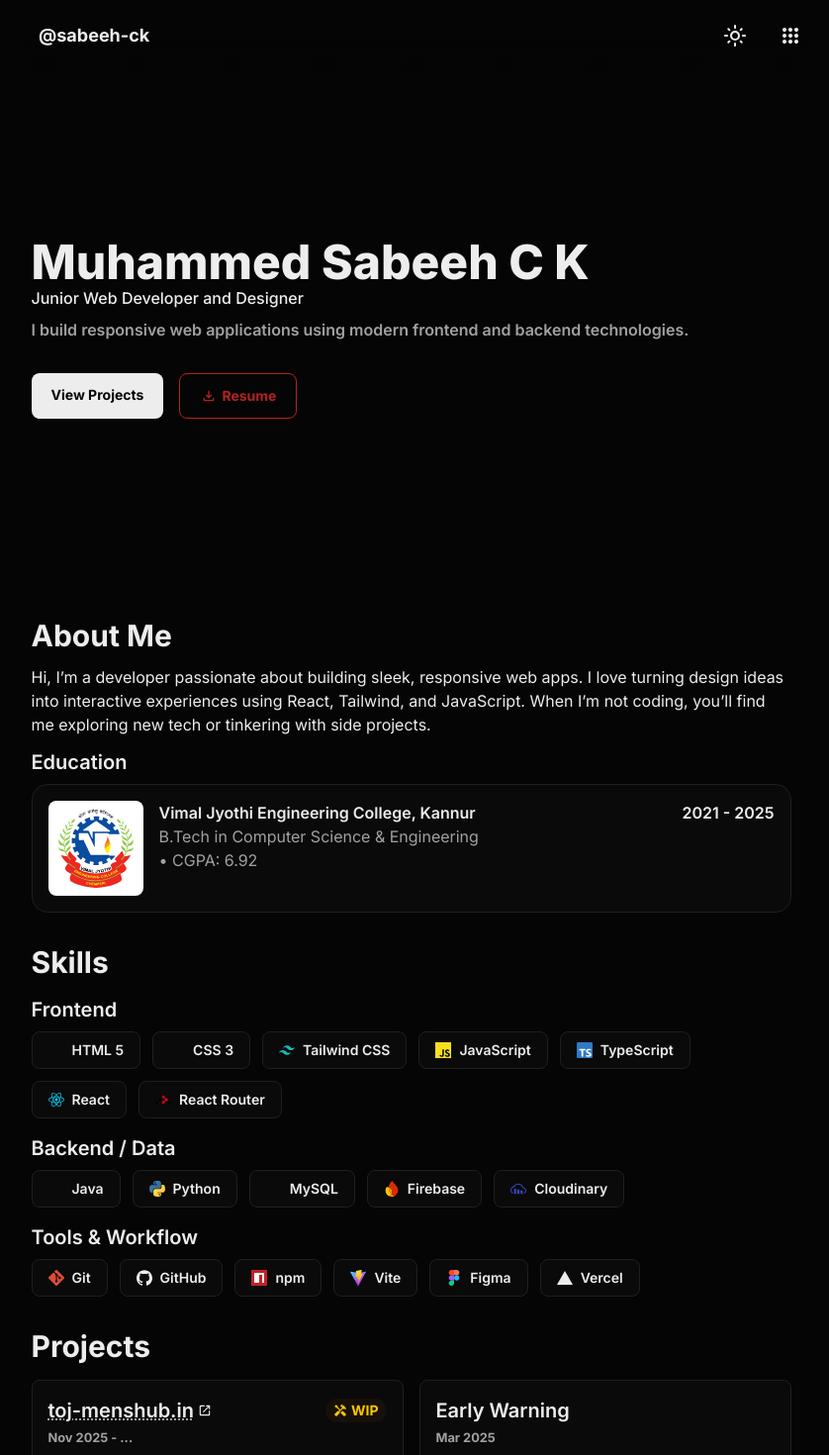
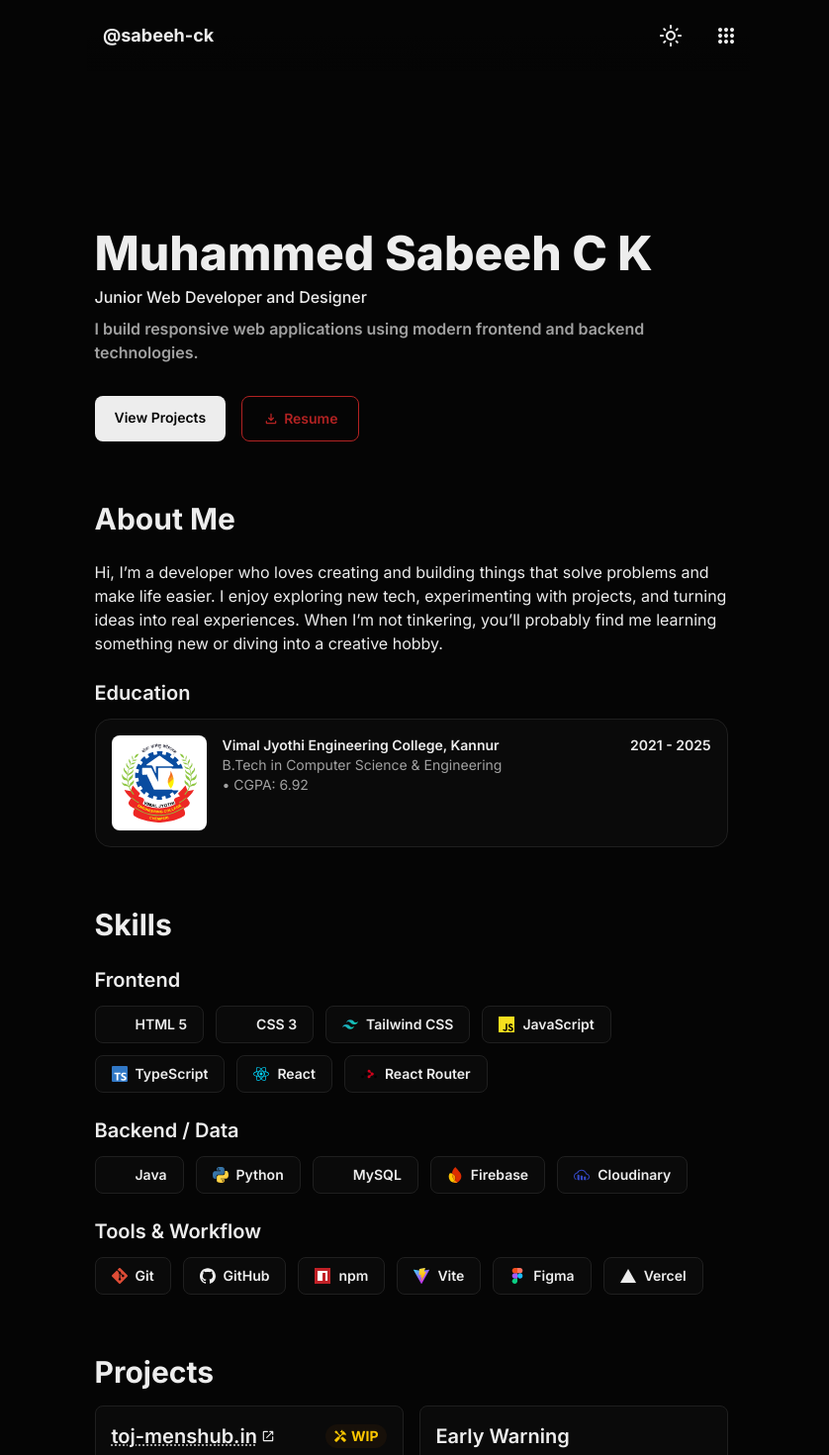
Before and after one commit to sabeeh-ck/my-portfolio, a React (Vite) app: page / in a window 1280 px wide. Shown: the top 1470 px of the page at 99% size, without its empty margins (217-1055 px from the left). Built offline with nearby package versions, Linux system fonts and the light colour scheme; some icons are missing.

Commit message:
Commit 19.1 layout adjustments

```diff
--- a/src/components/Header.tsx
+++ b/src/components/Header.tsx
@@ -49,7 +49,7 @@ export default function Header({ darkMode, toggleDarkMode }: HeaderProps) {
         <>
             <header className="fixed inset-x-0 top-0 z-500 flex flex-col items-center">
                 <section
-                    className={`fixed z-500 flex w-full max-w-200 items-center ${headerGradient} px-2 py-3 md:px-8 lg:mx-auto lg:px-0`}
+                    className={`fixed z-500 flex w-full max-w-167.5 items-center ${headerGradient} px-2 py-3 md:px-0`}
                 >
                     <div className="flex-1">
                         <a
@@ -73,9 +73,12 @@ export default function Header({ darkMode, toggleDarkMode }: HeaderProps) {
                     </div>
                 </section>
                 <nav
-                    className={`bg-bg transition-top fixed z-350 flex h-full w-full max-w-200 flex-col items-start justify-center gap-6 px-6 duration-500 ease-in-out ${nav ? 'translate-y-0' : '-translate-y-full'} `}
+                    className={`bg-bg fixed z-350 h-full w-full max-w-2xl px-6 md:px-4 ${nav ? 'pointer-events-auto opacity-100' : 'pointer-events-none opacity-0'} transition-opacity duration-500 ease-in-out`}
                 >
-                    <ul className="flex w-full flex-col gap-5 text-6xl font-bold">
+                    <div
+                        className={`flex h-full flex-col items-start justify-center gap-6 ${nav ? 'translate-y-0 delay-200' : '-translate-y-full'} transition-transform duration-500 ease-in-out`}
+                    >
+                        <ul className="flex w-full flex-col gap-5 text-6xl font-semibold">
                             {navLinks.map((link) => (
                                 <li key={link.name} className="cursor-pointer">
                                     <a href={link.href} onClick={closeNav}>
@@ -92,6 +95,7 @@ export default function Header({ darkMode, toggleDarkMode }: HeaderProps) {
                             />
                             Resume
                         </button>
+                    </div>
                 </nav>
             </header>
         </>
--- a/src/components/home/About.tsx
+++ b/src/components/home/About.tsx
@@ -1,26 +1,27 @@
 import vjecLogo from '../../assets/vjecLogo.svg'
 
 const About = () => (
-    <section id="about" className="flex scroll-mt-20 flex-col gap-3">
+    <section id="about" className="flex scroll-mt-20 flex-col gap-6">
         <h2>About Me</h2>
-        <p className="text-sm md:text-base">
-            Hi, I’m a developer passionate about building sleek, responsive web
-            apps. I love turning design ideas into interactive experiences using
-            React, Tailwind, and JavaScript. When I’m not coding, you’ll find me
-            exploring new tech or tinkering with side projects.
+        <p>
+            Hi, I’m a developer who loves creating and building things that
+            solve problems and make life easier. I enjoy exploring new tech,
+            experimenting with projects, and turning ideas into real
+            experiences. When I’m not tinkering, you’ll probably find me
+            learning something new or diving into a creative hobby.
         </p>
-        <article className="flex flex-col gap-2">
+        <article className="flex flex-col gap-3">
             <h3>Education</h3>
             <div className="border-border bg-surface flex items-start gap-2 rounded-2xl border p-2 md:gap-4 md:p-4">
                 <div className="h-16 w-16 rounded-lg bg-white md:h-24 md:w-24">
                     <img className="p-2" src={vjecLogo} alt="" />
                 </div>
                 <div className="flex-1">
-                    <div className="flex w-full flex-wrap justify-between text-sm font-semibold md:text-base">
+                    <div className="flex w-full flex-wrap justify-between text-sm font-semibold">
                         <p>Vimal Jyothi Engineering College, Kannur</p>
                         <p>2021 - 2025</p>
                     </div>
-                    <div className="text-textmute text-sm md:text-base">
+                    <div className="text-textmute text-sm">
                         <p>B.Tech in Computer Science & Engineering</p>
                         <p>• CGPA: 6.92</p>
                     </div>
--- a/src/components/home/ActionButton.tsx
+++ b/src/components/home/ActionButton.tsx
@@ -11,7 +11,7 @@ const ActionButton = ({ icon, href, variant }: ActionButtonProp) => {
         'flex items-center gap-1 rounded-lg border px-3 py-2 text-xs font-semibold md:text-sm'
 
     const variantClasses = {
-        visit: 'hover:bg-text/80 border-text bg-text text-bg',
+        visit: 'hover:bg-text/80  bg-text text-bg',
         repo: 'border-text hover:bg-text/10',
         private: 'text-textmute bg-border border-border',
     }
--- a/src/components/home/Hero.tsx
+++ b/src/components/home/Hero.tsx
@@ -1,19 +1,20 @@
 import { Icon } from '@iconify/react'
 
 const Hero = () => (
-    <section
-        id="hero"
-        className="flex min-h-[65vh] flex-col justify-center gap-8"
-    >
-        <div>
+    <section id="hero" className="mt-40 flex flex-col justify-center gap-8">
+        <div className="flex flex-col gap-2">
             <h1>Muhammed Sabeeh C K</h1>
-            <p className="font-medium">Junior Web Developer and Designer</p>
-            <p className="text-textmute mt-2 text-sm font-semibold md:text-base">
-                I build responsive web applications using modern frontend and
-                backend technologies.
+            <p className="text-base font-medium">
+                Junior Web Developer and Designer
             </p>
+            <div className="text-textmute flex flex-col gap-2 text-sm font-semibold md:text-base">
+                <p>
+                    I build responsive web applications using modern frontend
+                    and backend technologies.
+                </p>
+            </div>
         </div>
-        <div className="flex gap-4 text-xs font-bold md:text-sm">
+        <div className="flex gap-4 text-xs font-semibold md:text-sm">
             <a
                 className="button bg-text focus:bg-textmute hover:bg-text/80 text-bg p-2"
                 href="#projects"
--- a/src/components/home/ProjectCard.tsx
+++ b/src/components/home/ProjectCard.tsx
@@ -83,7 +83,7 @@ const ProjectCard = ({ project }: Props) => {
                     {project.description}
                 </p>
             </div>
-            <div className="flex gap-2 self-start">
+            <div className="flex gap-3 self-start">
                 {project.link && (
                     <ActionButton
                         variant="visit"
--- a/src/components/home/Skills.tsx
+++ b/src/components/home/Skills.tsx
@@ -52,21 +52,21 @@ const Skills = () => {
         ))
 
     return (
-        <section id="skills" className="flex scroll-mt-20 flex-col gap-4">
+        <section id="skills" className="flex scroll-mt-20 flex-col gap-6">
             <h2>Skills</h2>
-            <section className="flex flex-col gap-2">
+            <section className="flex flex-col gap-3">
                 <h3>Frontend</h3>
                 <div className="flex flex-wrap gap-3">
                     {generateSkillIcons('frontend')}
                 </div>
             </section>
-            <section className="flex flex-col gap-2">
+            <section className="flex flex-col gap-3">
                 <h3>Backend / Data</h3>
                 <div className="flex flex-wrap gap-3">
                     {generateSkillIcons('backend')}
                 </div>
             </section>
-            <section className="flex flex-col gap-2">
+            <section className="flex flex-col gap-3">
                 <h3>Tools & Workflow</h3>
                 <div className="flex flex-wrap gap-3">
                     {generateSkillIcons('tools')}
--- a/src/layouts/Layout.tsx
+++ b/src/layouts/Layout.tsx
@@ -20,7 +20,7 @@ const Layout = () => {
                 darkMode={darkMode}
                 toggleDarkMode={() => setDarkMode((prev) => !prev)}
             />
-            <main className="mx-6 mt-18 mb-6 flex flex-1 flex-col gap-8 md:mx-auto md:max-w-2xl lg:mx-auto lg:max-w-3xl">
+            <main className="mx-6 mt-18 mb-6 flex max-w-screen-sm flex-1 flex-col gap-15 md:mx-auto">
                 <Outlet />
             </main>
             <Footer />
```
Lines whose indentation alone changed are shown as unchanged.
